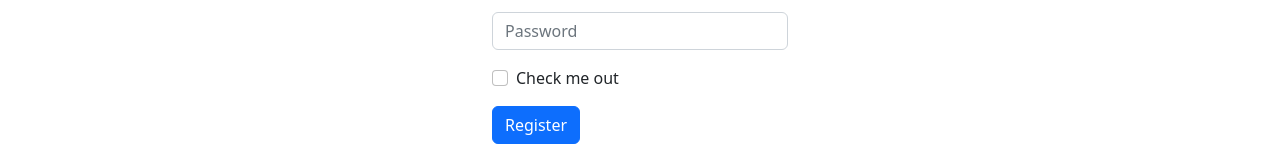
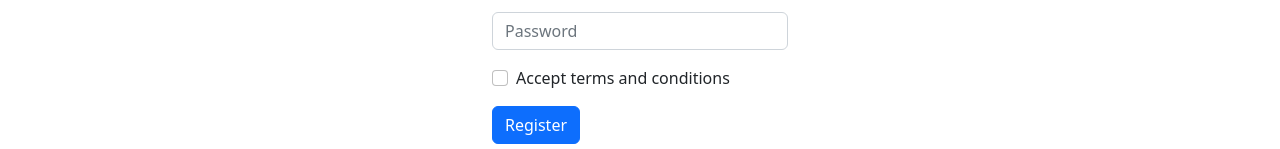
Before and after one commit to HasibUddin1/the-news-dragon-client, a React (Vite) app: page /register in a window 1280 px wide. Shown: the part 342-491 px from the top of the page. Built offline with nearby package versions, Linux system fonts and the light colour scheme.

Commit message:
added function for creating user

```diff
--- a/src/Pages/Login/Login/Login.jsx
+++ b/src/Pages/Login/Login/Login.jsx
@@ -19,7 +19,7 @@ const Login = () => {
                     <Form.Control type="password" name='password' placeholder="Password" />
                 </Form.Group>
                 <Form.Group className="mb-3" controlId="formBasicCheckbox">
-                    <Form.Check type="checkbox" label="Check me out" />
+                    <Form.Check type="checkbox" label="Accept terms and conditions" />
                 </Form.Group>
                 <Button variant="primary" type="submit">
                     Login
--- a/src/Pages/Login/Register/Register.jsx
+++ b/src/Pages/Login/Register/Register.jsx
@@ -1,11 +1,27 @@
-import React from 'react';
+import React, { useContext } from 'react';
 import { Button, Container, Form } from 'react-bootstrap';
 import { Link } from 'react-router-dom';
+import { AuthContext } from '../../../providers/AuthProviders';
 
 const Register = () => {
+
+    const {createUser} = useContext(AuthContext)
+
+    const handleRegister = event => {
+        event.preventDefault();
+
+        const form = event.target
+        const name = form.name.value
+        const photo = form.photo.value
+        const email = form.email.value
+        const password = form.password.value
+
+        console.log(name, photo, email, password)
+    }
+
     return (
         <Container className='w-25 mx-auto'>
-            <Form>
+            <Form onSubmit={handleRegister}>
                 <Form.Group className="mb-3" controlId="formBasicEmail">
                     <Form.Label>Your Name</Form.Label>
                     <Form.Control type="text" name='name' placeholder="Enter Your Name" />
@@ -24,7 +40,7 @@ const Register = () => {
                     <Form.Control type="password" name='password' placeholder="Password" />
                 </Form.Group>
                 <Form.Group className="mb-3" controlId="formBasicCheckbox">
-                    <Form.Check type="checkbox" label="Check me out" />
+                    <Form.Check type="checkbox" label="Accept terms and conditions" />
                 </Form.Group>
                 <Button variant="primary" type="submit">
                     Register
--- a/src/providers/AuthProviders.jsx
+++ b/src/providers/AuthProviders.jsx
@@ -1,5 +1,5 @@
 import React, { createContext } from 'react';
-import { getAuth } from "firebase/auth";
+import { createUserWithEmailAndPassword, getAuth } from "firebase/auth";
 import app from '../firebase/firebase.config';
 
 export const AuthContext = createContext(null)
@@ -8,10 +8,15 @@ const auth = getAuth(app)
 
 const AuthProviders = ({children}) => {
 
+    const createUser = (email, password) => {
+        return createUserWithEmailAndPassword(auth, email, password)
+    }
+
     const user = null
 
     const authInfo = {
-        user
+        user,
+        createUser
     }
 
     return (
```
